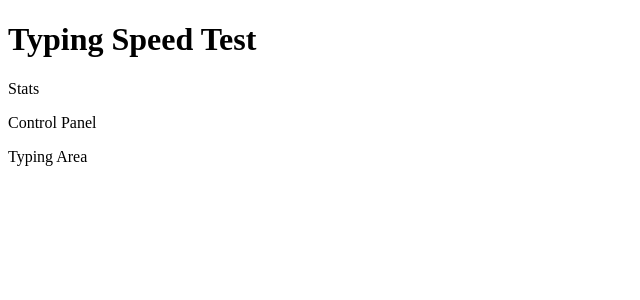
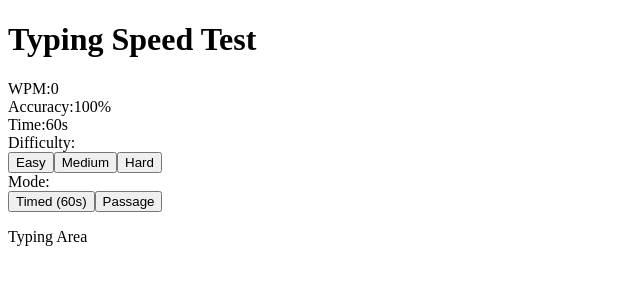
Before and after one commit to lina98st/typing-speed-test, a React (Vite) app: page / in a window 1280 px wide. Shown: the top 300 px of the page, without its empty margins (0-640 px from the left). Built offline with nearby package versions, Linux system fonts and the light colour scheme.

Commit message:
Add structure to Stats component with WPM, Accuracy, and Time display

```diff
--- a/src/components/ControlPanel.jsx
+++ b/src/components/ControlPanel.jsx
@@ -1,9 +1,28 @@
 function ControlPanel() {
-    return (
-        <div className="control-panel">
-            <p>Control Panel</p>
+  return (
+    <div className="control-panel">
+      {/* Difficulty selector */}
+      <div className="control-group">
+        <label>Difficulty:</label>
+        <div className="button-group">
+          <button className="btn active">Easy</button>
+          <button className="btn">Medium</button>
+          <button className="btn">Hard</button>
         </div>
-    )
+      </div>
+
+      {/* Mode selector */}
+      <div className="control-group">
+        <label>Mode:</label>
+        <div className="button-group">
+          <button className="btn active">Timed (60s)</button>
+          <button className="btn">Passage</button>
+        </div>
+      </div>
+
+      {/* Restart button (will be added later) */}
+    </div>
+  )
 }
 
 export default ControlPanel
--- a/src/components/Stats.jsx
+++ b/src/components/Stats.jsx
@@ -1,9 +1,20 @@
 function Stats() {
-    return (
-        <div className="stats">
-            <p>Stats</p>
-        </div>
-    )
+  return (
+    <div className="stats">
+      <div className="stat-item">
+        <span className="stat-label">WPM:</span>
+        <span className="stat-value">0</span>
+      </div>
+      <div className="stat-item">
+        <span className="stat-label">Accuracy:</span>
+        <span className="stat-value">100%</span>
+      </div>
+      <div className="stat-item">
+        <span className="stat-label">Time:</span>
+        <span className="stat-value">60s</span>
+      </div>
+    </div>
+  )
 }
 
 export default Stats
```
